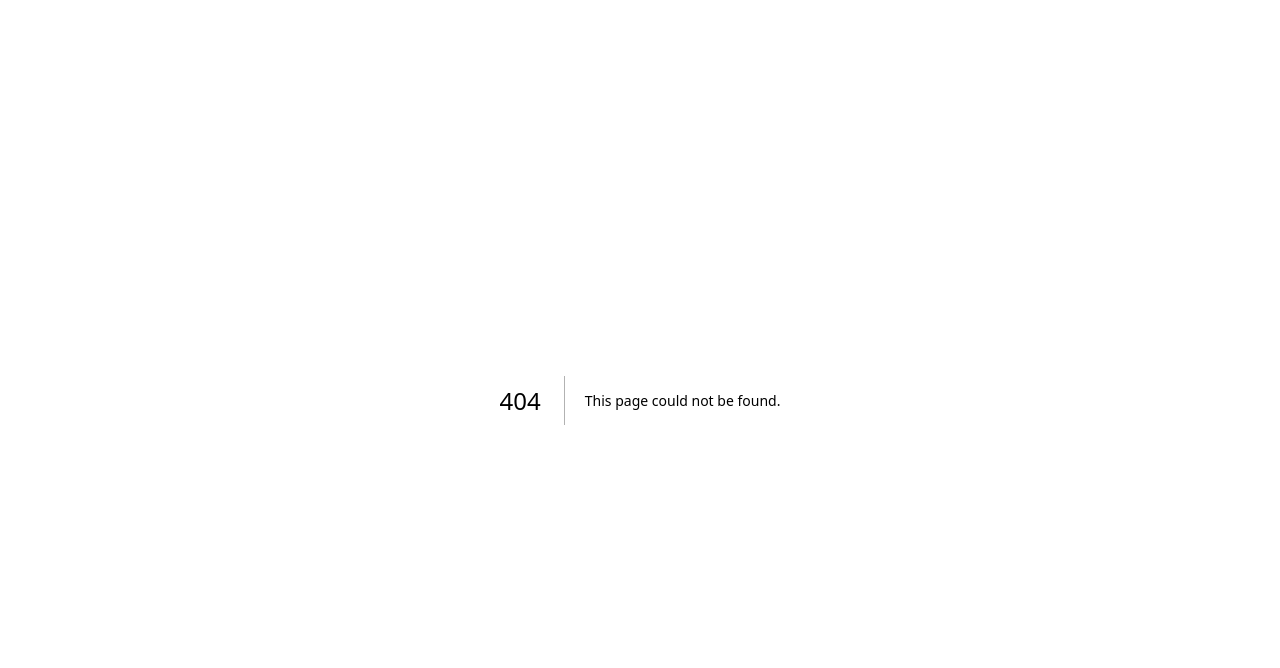
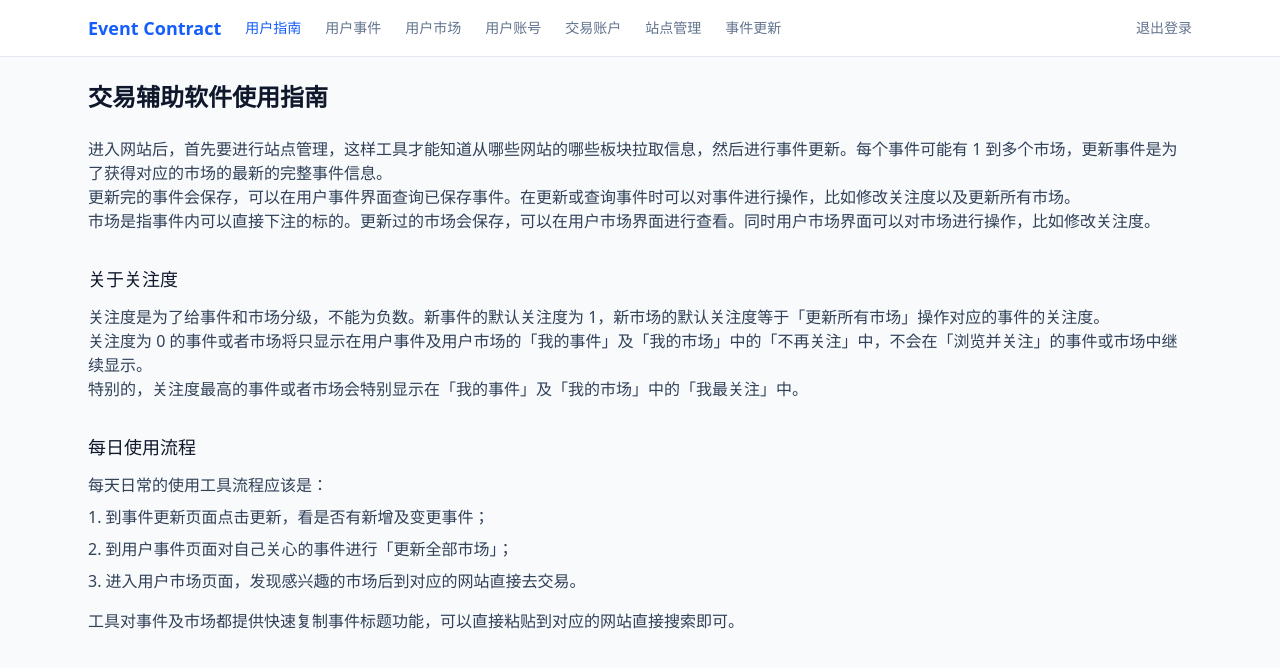
Before and after one commit to ericchen3539/EventContractTrading, a Next.js app: page /guide in a window 1280 px wide. Before the commit this address had no page. Shown: the top 668 px of the page. Built offline with nearby package versions, Linux system fonts and the light colour scheme; no server answers; sample sign-in values are in the browser's storage.

Commit message:
feat: add user guide link to DashboardNav component
Included a new navigation link for the user guide in the DashboardNav component. This addition enhances user accessibility to documentation, improving the overall user experience within the dashboard.

```diff
--- /dev/null
+++ b/app/(dashboard)/guide/page.tsx
@@ -0,0 +1,63 @@
+/**
+ * User guide page: provides simple usage instructions.
+ */
+export const metadata = {
+  title: "用户指南 | Event Contract Trading",
+  description: "事件期货交易辅助网站使用说明",
+};
+
+export default function GuidePage() {
+  return (
+    <article className="prose prose-slate dark:prose-invert max-w-none">
+      <h1 className="text-2xl font-semibold text-slate-900 dark:text-slate-100 mb-6">
+        交易辅助软件使用指南
+      </h1>
+
+      <div className="space-y-6 text-slate-700 dark:text-slate-300">
+        <section>
+          <p>
+            进入网站后，首先要进行站点管理，这样工具才能知道从哪些网站的哪些板块拉取信息，然后进行事件更新。每个事件可能有 1 到多个市场，更新事件是为了获得对应的市场的最新的完整事件信息。
+          </p>
+          <p>
+            更新完的事件会保存，可以在用户事件界面查询已保存事件。在更新或查询事件时可以对事件进行操作，比如修改关注度以及更新所有市场。
+          </p>
+          <p>
+            市场是指事件内可以直接下注的标的。更新过的市场会保存，可以在用户市场界面进行查看。同时用户市场界面可以对市场进行操作，比如修改关注度。
+          </p>
+        </section>
+
+        <section>
+          <h2 className="text-lg font-medium text-slate-900 dark:text-slate-100 mt-8 mb-3">
+            关于关注度
+          </h2>
+          <p>
+            关注度是为了给事件和市场分级，不能为负数。新事件的默认关注度为 1，新市场的默认关注度等于「更新所有市场」操作对应的事件的关注度。
+          </p>
+          <p>
+            关注度为 0 的事件或者市场将只显示在用户事件及用户市场的「我的事件」及「我的市场」中的「不再关注」中，不会在「浏览并关注」的事件或市场中继续显示。
+          </p>
+          <p>
+            特别的，关注度最高的事件或者市场会特别显示在「我的事件」及「我的市场」中的「我最关注」中。
+          </p>
+        </section>
+
+        <section>
+          <h2 className="text-lg font-medium text-slate-900 dark:text-slate-100 mt-8 mb-3">
+            每日使用流程
+          </h2>
+          <p>
+            每天日常的使用工具流程应该是：
+          </p>
+          <ol className="list-decimal list-inside space-y-2 mt-2">
+            <li>到事件更新页面点击更新，看是否有新增及变更事件；</li>
+            <li>到用户事件页面对自己关心的事件进行「更新全部市场」；</li>
+            <li>进入用户市场页面，发现感兴趣的市场后到对应的网站直接去交易。</li>
+          </ol>
+          <p className="mt-4">
+            工具对事件及市场都提供快速复制事件标题功能，可以直接粘贴到对应的网站直接搜索即可。
+          </p>
+        </section>
+      </div>
+    </article>
+  );
+}
--- a/components/dashboard/DashboardNav.tsx
+++ b/components/dashboard/DashboardNav.tsx
@@ -12,6 +12,7 @@ export function DashboardNav() {
   const pathname = usePathname();
 
   const navLinks = [
+    { href: "/guide", label: "用户指南" },
     { href: "/me/events", label: "用户事件" },
     { href: "/me/markets", label: "用户市场" },
     { href: "/me/account", label: "用户账号" },
```
